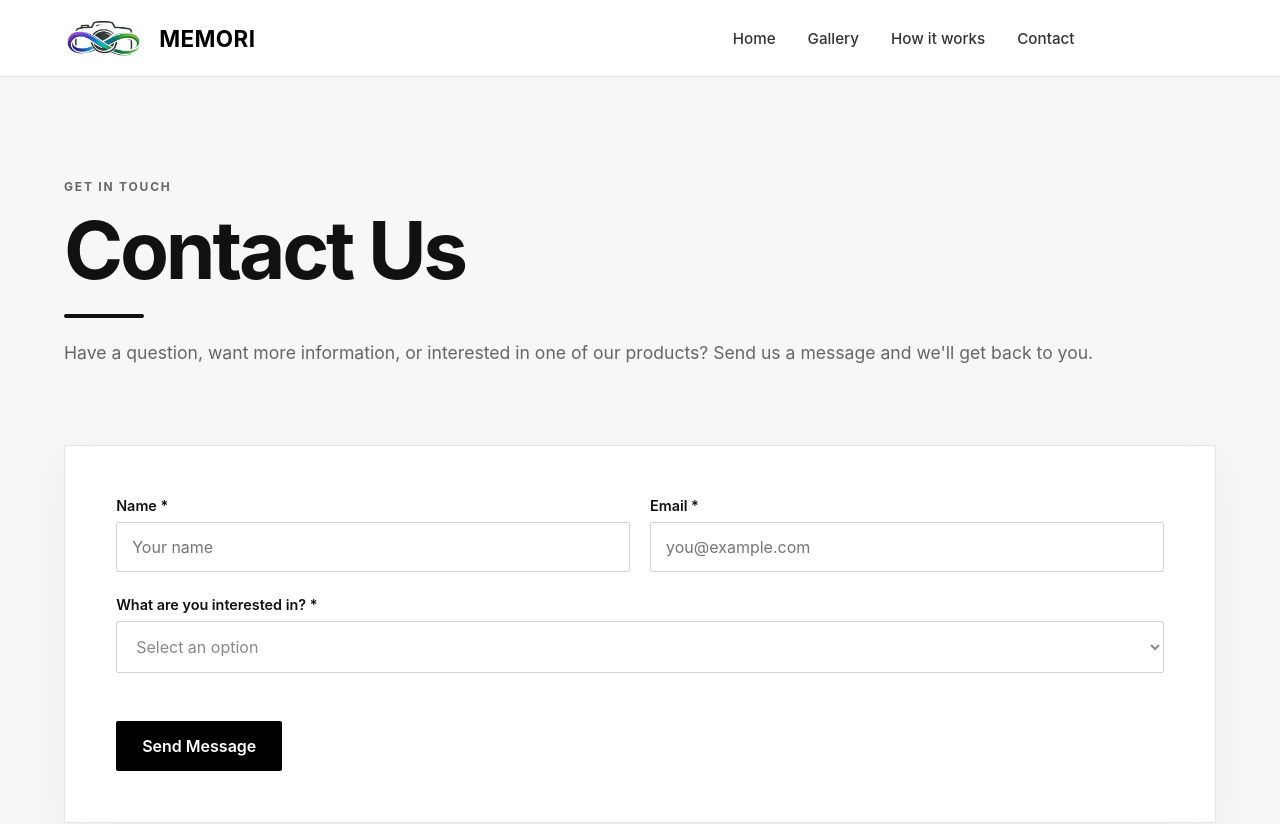
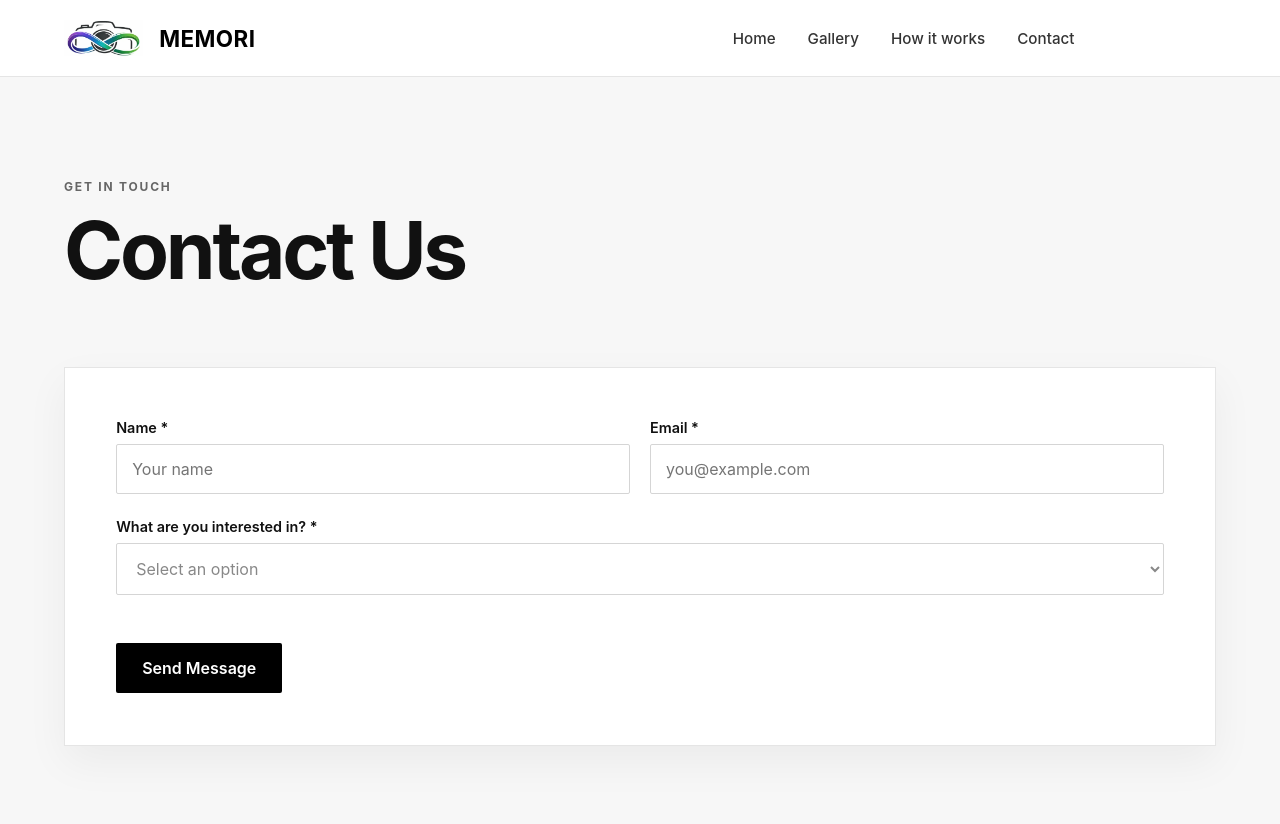
Before and after one commit to MEMORILLC/MEMORI, a SvelteKit app: page /contact in a window 1280 px wide. Shown: the top 824 px of the page. Built offline with nearby package versions, Linux system fonts and the light colour scheme; some icons are missing.

Commit message:
fix: lines in headers for contact and gallery pages with words underneath

```diff
--- a/src/routes/contact/+page.svelte
+++ b/src/routes/contact/+page.svelte
@@ -109,10 +109,6 @@
 	<div class="contact-header">
 		<p class="eyebrow">GET IN TOUCH</p>
 		<h1>Contact Us</h1>
-		<p>
-			Have a question, want more information, or interested in one of
-			our products? Send us a message and we'll get back to you.
-		</p>
 	</div>
 
 	<div class="contact-layout">
@@ -281,16 +277,6 @@
 		font-size: clamp(2.75rem, 7vw, 5rem);
 		line-height: 1;
 		letter-spacing: -0.04em;
-	}
-
-	h1::after {
-		content: '';
-		display: block;
-		width: 5rem;
-		height: .25rem;
-		margin-top: 1.5rem;
-		border-radius: 62.4375rem;
-		background: #111;
 	}
 
 	.contact-header > p:last-child {
--- a/src/routes/gallery/+page.svelte
+++ b/src/routes/gallery/+page.svelte
@@ -62,7 +62,7 @@
     height: .25rem;
     margin-top: 1.5rem;
     border-radius: 62.4375rem;
-    background: var(--accent-gradient);
+    background: black;
   }
 
 	.intro {
```
